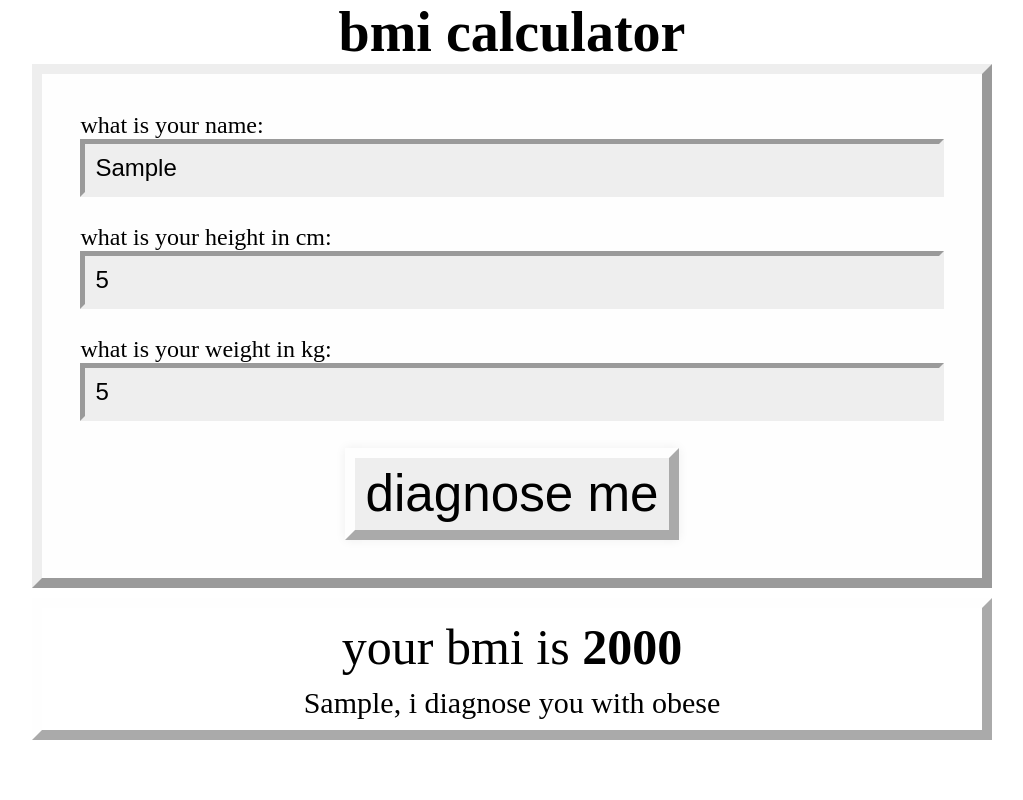
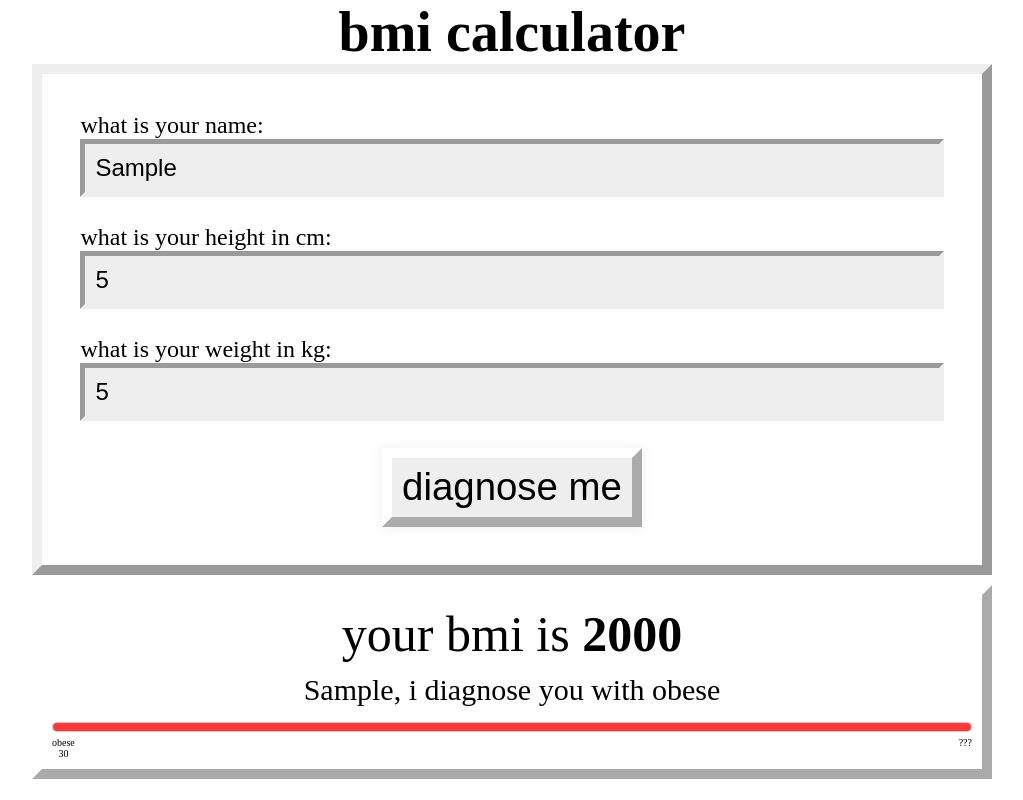
Before and after one commit to staten-island-tech/bmi-calculator-whydoesthecodenotwork, a plain HTML site: page index.html in a window 1280 px wide. Both pictures are taken after typing "Sample", "5", "5" into the empty fields and a click on the input "diagnose me". Shown: the whole page, without its empty margins (128-1151 px from the left). Drawn offline with Linux system fonts and the light colour scheme.

Commit message:
use more website

```diff
--- a/app.js
+++ b/app.js
@@ -1,10 +1,8 @@
-document.getElementById("results").style.display = "none";
-
 const classifications = {
   1: { min: 0, result: "underweight" },
   2: { min: 18.5, result: "healthy weight" },
   3: { min: 25, result: "overweight" },
-  3: { min: 30, result: "obese" },
+  4: { min: 30, result: "obese" },
 };
 
 function calculateBMI(user) {
@@ -16,8 +14,8 @@ function getResult(bmi) {
   for (const key in classifications) {
     if (classifications.hasOwnProperty(key)) {
       let value = classifications[key];
-      if (bmi > value.min) {
-        result = value.result;
+      if (bmi >= value.min) {
+        result = key;
       } else {
         // when this breaks, the result will be the last range that the user's bmi was in
         break;
@@ -44,14 +42,42 @@ function go() {
       "your bmi is <b>" + Math.round(bmi * 10) / 10 + "</b>";
 
     // diagnose the user
+
+    bmiclass = getResult(bmi);
     document.getElementById("class").innerHTML =
-      User.name + ", i diagnose you with " + getResult(bmi);
+      User.name + ", i diagnose you with " + classifications[bmiclass].result;
+
+    document.getElementById("bar").style.display = "block";
+    document.getElementById("classbar").min = classifications[bmiclass].min;
+    if (bmiclass < Object.keys(classifications).length) {
+      document.getElementById("classbar").max =
+        classifications[(parseInt(bmiclass) + 1).toString()].min;
+      document.getElementById("low").innerHTML =
+        classifications[bmiclass].result +
+        "<br />" +
+        classifications[bmiclass].min;
+      document.getElementById("high").innerHTML =
+        classifications[(parseInt(bmiclass) + 1).toString()].result +
+        "<br />" +
+        classifications[(parseInt(bmiclass) + 1).toString()].min;
+      document.getElementById("classbar").value = bmi;
+      document.getElementById("classbar").classList.remove("isnotgood");
+    } else {
+      document.getElementById("classbar").max = 100;
+      document.getElementById("classbar").value = 100;
+      document.getElementById("classbar").classList.add("isnotgood");
+      document.getElementById("low").innerHTML =
+        classifications[Object.keys(classifications).length].result +
+        "<br />" +
+        classifications[Object.keys(classifications).length].min;
+      document.getElementById("high").innerHTML = "???";
+    }
   } else {
     document.getElementById("bmi").innerHTML = "💀";
     document.getElementById("class").innerHTML =
       User.name + ", I'm afraid you don't exist";
+    document.getElementById("bar").style.display = "none";
   }
 
-  document.getElementById("results").style.display = "flex";
-  document.getElementById("results").style.animation = "appear";
+  document.getElementById("results").classList.add("show");
 }
--- a/index.html
+++ b/index.html
@@ -11,14 +11,21 @@
       what is your name:
       <input type="text" name="name" required /><br />
       what is your height in cm:
-      <input type="number" name="height" required /><br />
+      <input type="number" name="height" step="any" required /><br />
       what is your weight in kg:
-      <input type="number" name="weight" required /><br />
+      <input type="number" name="weight" step="any" required /><br />
       <input type="submit" value="diagnose me" />
     </form>
     <div id="results">
       <p id="bmi"></p>
       <p id="class"></p>
+      <div id="bar">
+        <meter id="classbar" min="0" max="100" value="0"></meter>
+        <div id="bardescriptor">
+          <p id="low">lower end<br />yeah</p>
+          <p id="high">higher end<br />yeah</p>
+        </div>
+      </div>
     </div>
   </body>
   <script src="app.js"></script>
--- a/style.css
+++ b/style.css
@@ -41,10 +41,14 @@ h1 {
 
 #input input[type="submit"] {
 	margin: 0 auto;
-	font-size: 4vw;
+	font-size: 3vw;
 	border: 1rem;
 	border-style: outset;
 	border-color: #fefefe;
+}
+
+#input input[type="submit"]:active {
+	border-style: inset;
 }
 
 #results {
@@ -58,9 +62,48 @@ h1 {
 	border-color: #fefefe;
 	text-align: center;
 	row-gap: 1rem;
-	animation-name: "appear";
-	animation-duration: 15.5s;
-	animation-timing-function: ease-in;
+	visibility: hidden;
+
+	opacity: 0;
+	transition-property: opacity;
+	transition-duration: 0.2s;
+	transition-timing-function: ease-in;
+}
+
+#results.show {
+	opacity: 1;
+	visibility: visible;
+}
+
+#results meter::-webkit-meter-optimum-value {
+	background: rgb(111, 111, 111);
+  }
+#results meter::-moz-meter-bar { /* Firefox Pseudo Class */
+	background: rgb(111, 111, 111);
+}
+
+#results meter.isnotgood::-webkit-meter-optimum-value {
+	background: rgb(255, 55, 55);
+}
+#results meter.isnotgood::-moz-meter-bar { /* Firefox Pseudo Class */
+	background: rgb(255, 55, 55);
+}
+
+#bar {
+	display: block;
+	align-items: center;
+	gap: 2%;
+}
+
+#bar #classbar {
+	width: 100%;
+	margin: 0 auto;
+	height: 2rem;
+}
+
+#bardescriptor {
+	display: flex;
+	justify-content: space-between;
 }
 
 #bmi {
@@ -74,12 +117,3 @@ h1 {
 b {
 	font-size: inherit;
 }
-
-@keyframes appear {
-	from {
-		opacity: 0%;
-	}
-	to {
-		opacity: 100%;
-	}
-  }
```
